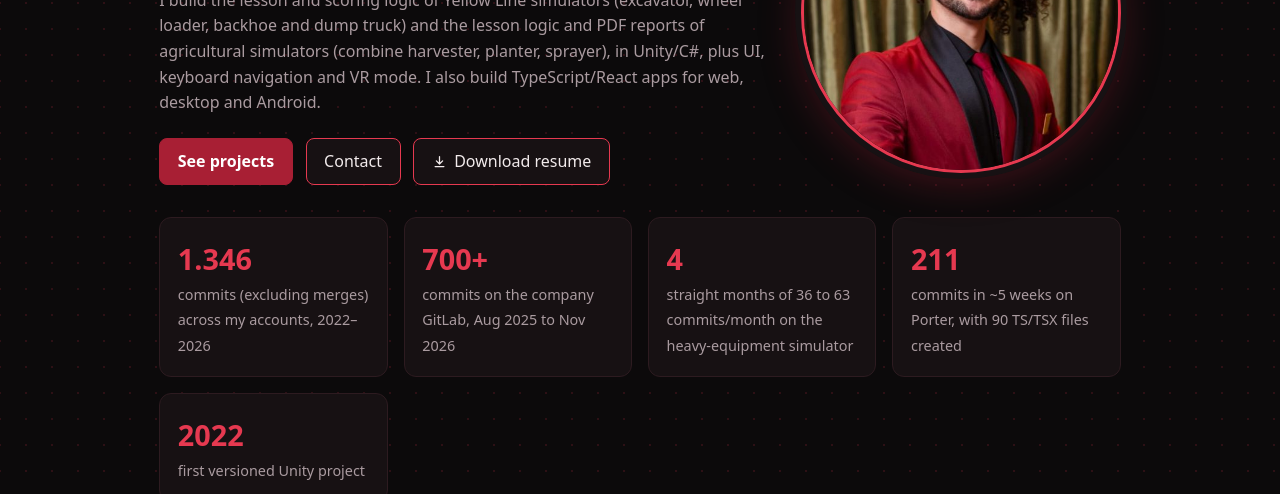
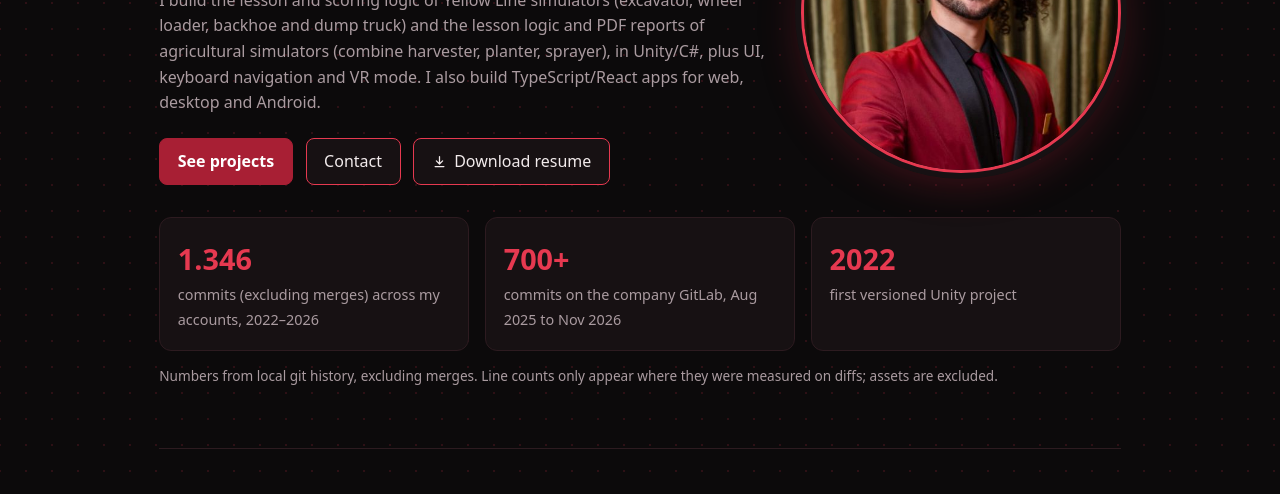
Before and after one commit to schaeffergui/schaeffergui.github.io, a plain HTML site: page index.html in a window 1280 px wide. Shown: the part 257-751 px from the top of the page. Drawn offline with Linux system fonts and the light colour scheme; animation ran at ten frames a second.

Commit message:
Remove activity-count statistics from portfolio
Co-authored-by: OpenBot <335604065+openbotgit[bot]@users.noreply.github.com>

```diff
--- a/index.html
+++ b/index.html
@@ -131,8 +131,6 @@ html[lang=pt-BR] [data-l=pt],html[lang=en] [data-l=en]{display:revert}
 <div class="stats">
 <div class="stat"><b>1.346</b><span data-l="pt">commits (sem merges) nas minhas contas, de 2022 a 2026</span><span data-l="en">commits (excluding merges) across my accounts, 2022–2026</span></div>
 <div class="stat"><b>700+</b><span data-l="pt">commits no GitLab da empresa, ago/2025 a nov/2026</span><span data-l="en">commits on the company GitLab, Aug 2025 to Nov 2026</span></div>
-<div class="stat"><b>4</b><span data-l="pt">meses seguidos com 36 a 63 commits/mês no simulador de equipamentos pesados</span><span data-l="en">straight months of 36 to 63 commits/month on the heavy-equipment simulator</span></div>
-<div class="stat"><b>211</b><span data-l="pt">commits em ~5 semanas no Porter, com 90 arquivos TS/TSX criados</span><span data-l="en">commits in ~5 weeks on Porter, with 90 TS/TSX files created</span></div>
 <div class="stat"><b>2022</b><span data-l="pt">primeiro projeto Unity versionado</span><span data-l="en">first versioned Unity project</span></div>
 </div>
 <p class="note" data-l="pt">Números do histórico git local, sem merges. Linhas de código só aparecem onde foram medidas nos diffs; assets não entram.</p>
```
